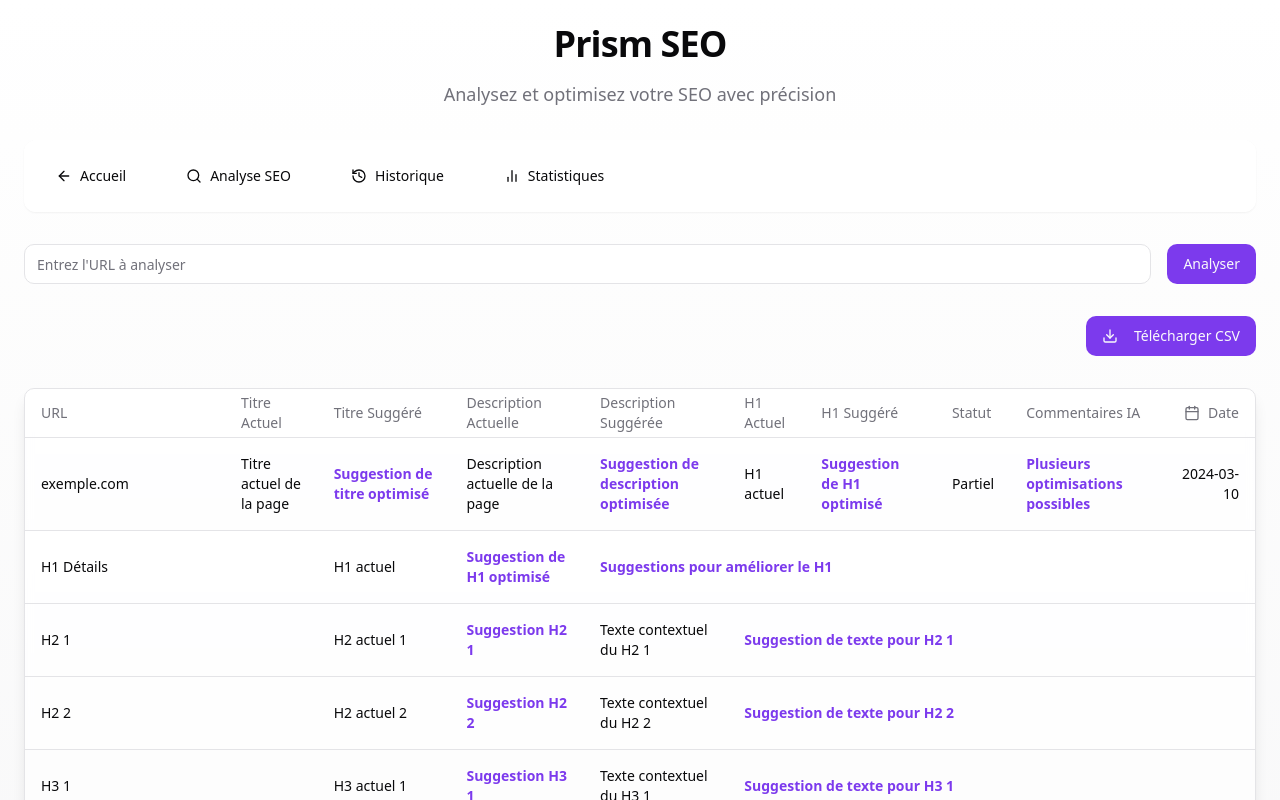
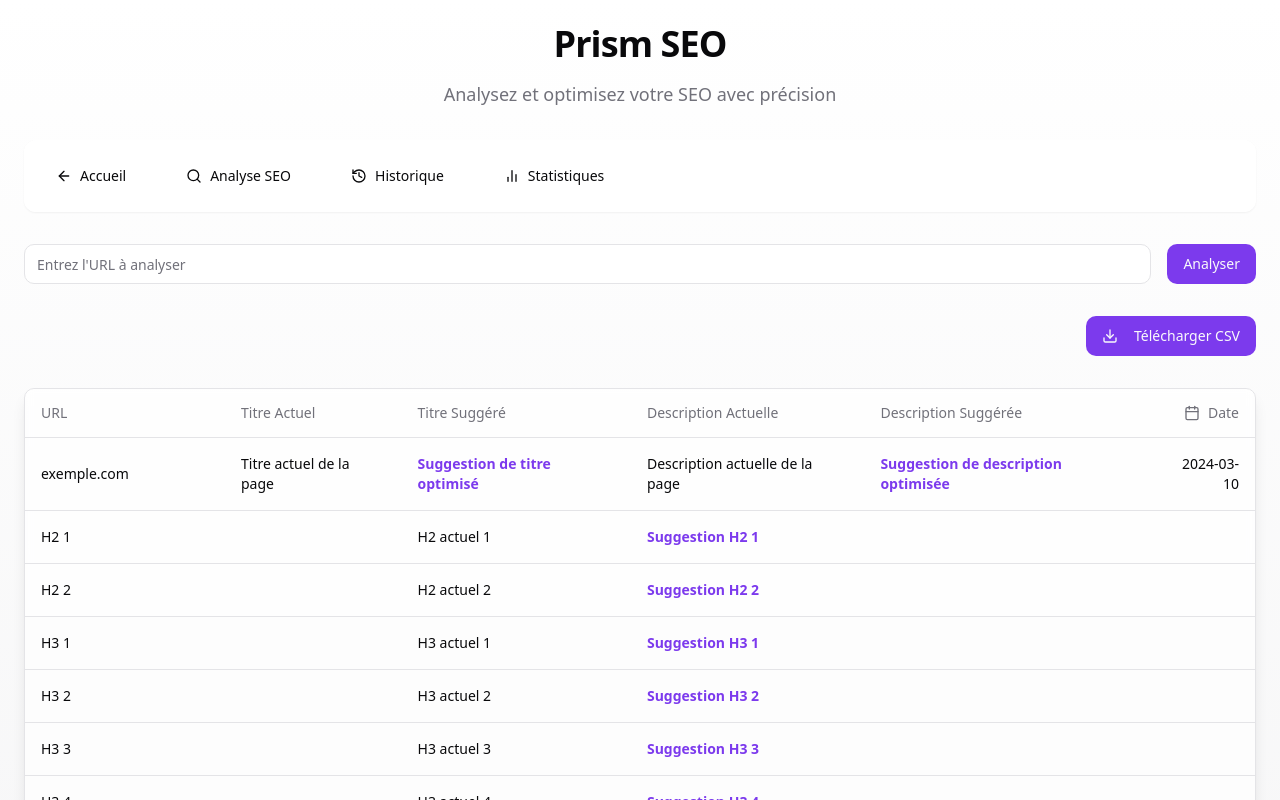
Before and after one commit to Hugonnet/seoptimiz-new, a React (Vite) app: page / in a window 1280 px wide. Shown: the top 800 px of the page. Built offline with nearby package versions, Linux system fonts and the light colour scheme.

Commit message:
Remove Columns from SEOTable
Updated the SEOTable component to enhance readability by removing columns 6, 7, 8, and 9 as per the design requirements.
[skip gpt_engineer]

```diff
--- a/src/components/SEOTable.tsx
+++ b/src/components/SEOTable.tsx
@@ -11,10 +11,6 @@ interface SEOData {
   suggestedTitle: string;
   currentDescription: string;
   suggestedDescription: string;
-  currentH1: string;
-  suggestedH1: string;
-  optimizationStatus: "Partiel" | "Complet";
-  aiComments: string;
   date: string;
   h2s: Array<{
     current: string;
@@ -38,10 +34,6 @@ const mockData: SEOData[] = [
     suggestedTitle: "Suggestion de titre optimisé",
     currentDescription: "Description actuelle de la page",
     suggestedDescription: "Suggestion de description optimisée",
-    currentH1: "H1 actuel",
-    suggestedH1: "Suggestion de H1 optimisé",
-    optimizationStatus: "Partiel",
-    aiComments: "Plusieurs optimisations possibles",
     date: "2024-03-10",
     h2s: [
       {
@@ -89,40 +81,26 @@ export function SEOTable() {
           <TableBody>
             {mockData.map((item) => (
               <>
-                <TableRow key={`h1-${item.id}`} className="hover:bg-muted/30">
+                <TableRow key={`main-${item.id}`} className="hover:bg-muted/30">
                   <TableCell className="font-medium">{item.url}</TableCell>
                   <TableCell>{item.currentTitle}</TableCell>
                   <TableCell>{renderSuggestion(item.suggestedTitle)}</TableCell>
                   <TableCell>{item.currentDescription}</TableCell>
                   <TableCell>{renderSuggestion(item.suggestedDescription)}</TableCell>
-                  <TableCell>{item.currentH1}</TableCell>
-                  <TableCell>{renderSuggestion(item.suggestedH1)}</TableCell>
-                  <TableCell>{item.optimizationStatus}</TableCell>
-                  <TableCell>{renderSuggestion(item.aiComments)}</TableCell>
                   <TableCell className="text-right">{item.date}</TableCell>
-                </TableRow>
-                <TableRow key={`h1-details-${item.id}`} className="bg-muted/5">
-                  <TableCell colSpan={2} className="font-medium">H1 Détails</TableCell>
-                  <TableCell>{item.currentH1}</TableCell>
-                  <TableCell>{renderSuggestion(item.suggestedH1)}</TableCell>
-                  <TableCell colSpan={6}>{renderSuggestion("Suggestions pour améliorer le H1")}</TableCell>
                 </TableRow>
                 {item.h2s.map((h2, index) => (
                   <TableRow key={`h2-${index}`} className="bg-muted/5">
                     <TableCell colSpan={2} className="font-medium">H2 {index + 1}</TableCell>
                     <TableCell>{h2.current}</TableCell>
-                    <TableCell>{renderSuggestion(h2.suggested)}</TableCell>
-                    <TableCell>{h2.contextText}</TableCell>
-                    <TableCell colSpan={5}>{renderSuggestion(h2.suggestedText)}</TableCell>
+                    <TableCell colSpan={3}>{renderSuggestion(h2.suggested)}</TableCell>
                   </TableRow>
                 ))}
                 {item.h3s.map((h3, index) => (
                   <TableRow key={`h3-${index}`} className="bg-muted/10">
                     <TableCell colSpan={2} className="font-medium">H3 {index + 1}</TableCell>
                     <TableCell>{h3.current}</TableCell>
-                    <TableCell>{renderSuggestion(h3.suggested)}</TableCell>
-                    <TableCell>{h3.contextText}</TableCell>
-                    <TableCell colSpan={5}>{renderSuggestion(h3.suggestedText)}</TableCell>
+                    <TableCell colSpan={3}>{renderSuggestion(h3.suggested)}</TableCell>
                   </TableRow>
                 ))}
               </>
--- a/src/components/SEOTableHeader.tsx
+++ b/src/components/SEOTableHeader.tsx
@@ -10,10 +10,6 @@ export function SEOTableHeader() {
         <TableHead>Titre Suggéré</TableHead>
         <TableHead>Description Actuelle</TableHead>
         <TableHead>Description Suggérée</TableHead>
-        <TableHead>H1 Actuel</TableHead>
-        <TableHead>H1 Suggéré</TableHead>
-        <TableHead>Statut</TableHead>
-        <TableHead>Commentaires IA</TableHead>
         <TableHead className="text-right">
           <div className="flex items-center justify-end gap-2">
             <Calendar className="h-4 w-4" />
```
